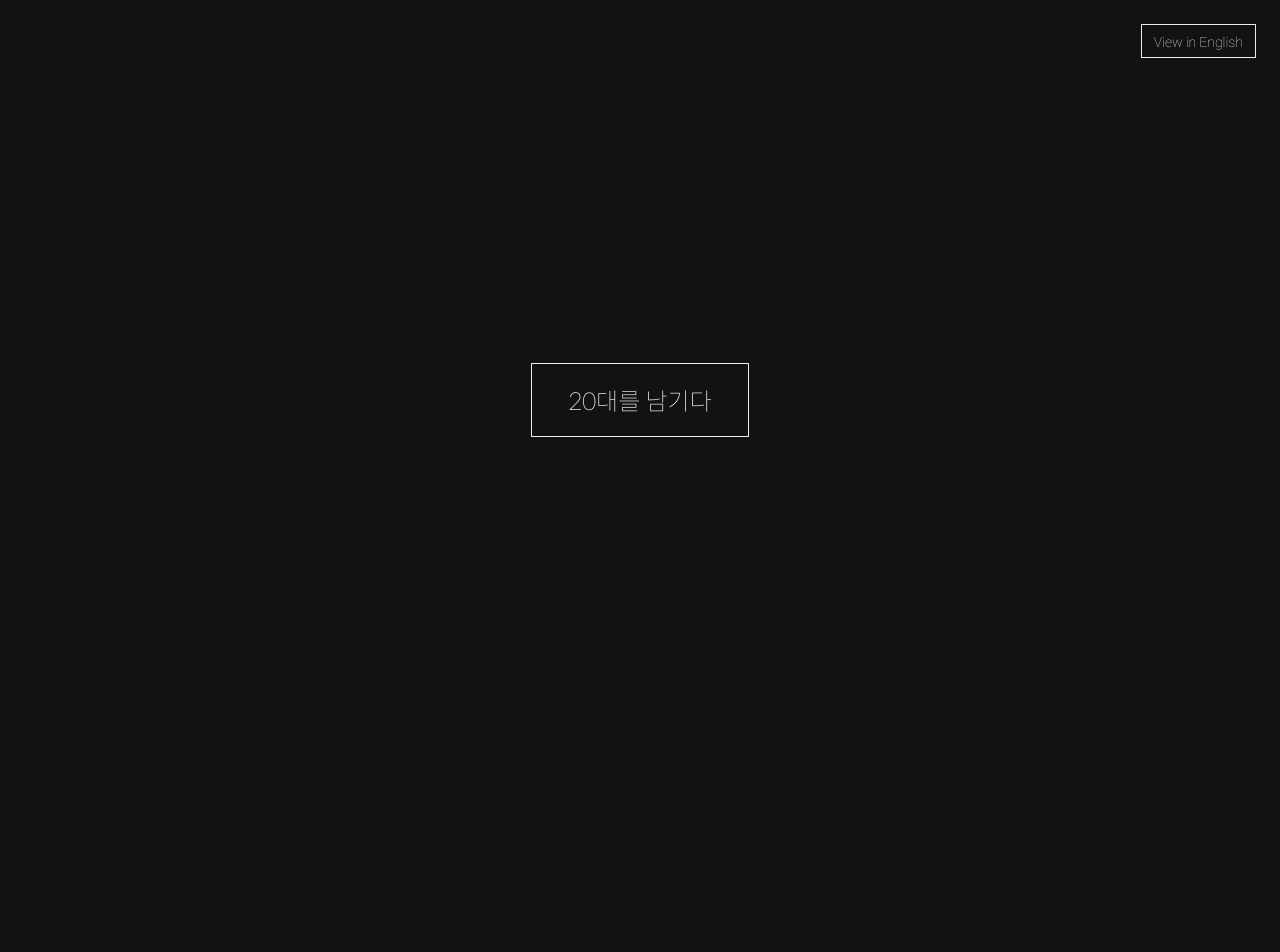
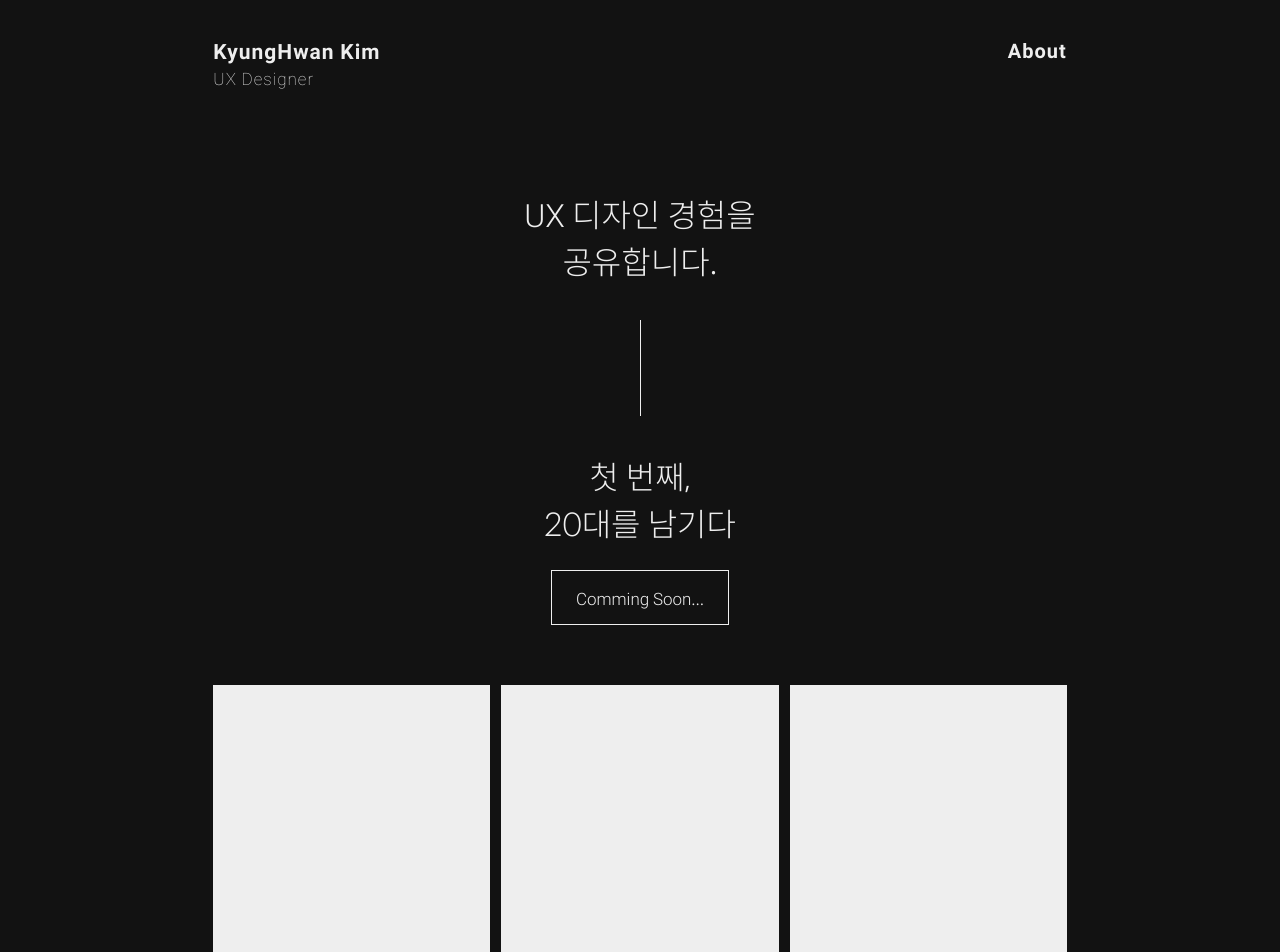
Before and after one commit to dalgudot/share-design, a Next.js app: page / in a window 1280 px wide. Shown: the top 952 px of the page. Before the commit the page ends 800 px from the top, so only its background shows below. Built offline with nearby package versions, Linux system fonts and the light colour scheme.

Commit message:
Home Design Draft

```diff
--- a/src/components/button/lang-change-button.jsx
+++ b/src/components/button/lang-change-button.jsx
@@ -1,8 +1,14 @@
 import styled from "styled-components";
-import { useLanguageChange } from "../func/lang-change-redux";
+import { useSelector, useDispatch } from "react-redux";
 
 const LangChangeButton = () => {
-  const { lang, languageChange } = useLanguageChange();
+  const lang = useSelector((state) => state.language);
+  const dispatch = useDispatch();
+  const languageChange = () =>
+    dispatch({
+      type: "CHANGELANGUAGE",
+    });
+
   return (
     <Button_Language>
       <button onClick={languageChange}>
--- a/src/components/func/lang-change-redux.jsx
+++ /dev/null
@@ -1,11 +0,0 @@
-import { useSelector, useDispatch } from "react-redux";
-
-export const useLanguageChange = () => {
-  const lang = useSelector((state) => state.language);
-  const dispatch = useDispatch();
-  const languageChange = () =>
-    dispatch({
-      type: "CHANGELANGUAGE",
-    });
-  return { lang, languageChange };
-};
--- /dev/null
+++ b/src/components/index/header.jsx
@@ -0,0 +1,79 @@
+import styled from "styled-components";
+import Link from "next/link";
+
+const Header = () => {
+  return (
+    <Container>
+      <Left>
+        <h1>KyungHwan Kim</h1>
+        <h2>UX Designer</h2>
+      </Left>
+      <LineHoverWrap>
+        <Link href="/">
+          <LineHover>About</LineHover>
+        </Link>
+      </LineHoverWrap>
+    </Container>
+  );
+};
+
+export default Header;
+
+const Container = styled.header`
+  padding: 3.5rem 16.66667% 0;
+  display: flex;
+  justify-content: space-between;
+
+  @media all and (max-width: 768px) {
+    padding: 3.5rem 6% 0;
+  }
+`;
+
+const Left = styled.div`
+  h1 {
+    font-size: 2.1rem;
+    font-weight: 700;
+    letter-spacing: 1px;
+  }
+
+  h2 {
+    font-size: 1.7rem;
+    font-weight: 100;
+    letter-spacing: 1px;
+    margin-top: -1px;
+  }
+`;
+
+const LineHoverWrap = styled.div`
+  position: relative;
+  display: block;
+  padding-bottom: 3px;
+  height: 2.4rem;
+`;
+
+const LineHover = styled.a`
+  font-size: 2rem;
+  font-weight: 700;
+  letter-spacing: 1px;
+  color: var(--white);
+
+  &:after {
+    content: "";
+    position: absolute;
+    width: 100%;
+    height: 3px;
+    bottom: -10px;
+    left: 0;
+    background-color: var(--white);
+    transform: scaleX(0);
+    transform-origin: bottom right;
+    transition: transform 0.3s;
+  }
+
+  &:hover {
+    &:after {
+      transform-origin: bottom left;
+      transform: scaleX(1);
+    }
+  }
+`;
--- a/src/components/lang/head-info/head-info-text.jsx
+++ b/src/components/lang/head-info/head-info-text.jsx
@@ -1,5 +1,5 @@
 export const indexInfo = {
-  title: "KHK DESIGN",
+  title: "KyungHwan Kim",
   icoImage: "/kh.ico",
   description: "UI/UX 디자인 경험을 공유합니다",
   url: "https://khk-design.kr/",
--- a/src/pages/index.js
+++ b/src/pages/index.js
@@ -3,37 +3,40 @@ import { indexInfo } from "../components/lang/head-info/head-info-text";
 import Link from "next/link";
 import styled from "styled-components";
 import { motion } from "framer-motion";
-import { k } from "../components/lang/index/ko-index";
-import { e } from "../components/lang/index/en-index";
 import LangChangeButton from "../components//button/lang-change-button";
-import { useSelector } from "react-redux";
-
-//Framer Motion
-const buttonVariants = {
-  hover: {
-    scale: 1.1,
-    // transition: {
-    //   yoyo: Infinity,
-    // },
-  },
-};
+import Header from "../components/index/header";
 
 const Index = () => {
-  const lang = useSelector((state) => state.language);
   return (
     <>
       <HeadInfo info={indexInfo} />
-      <LangChangeButton />
+      {/* <LangChangeButton /> */}
 
+      <Header />
       <CenterAlign>
-        <Link href="twenties-gallary">
-          <a>
-            <motion.button variants={buttonVariants} whileHover="hover">
-              {`${lang}` === "ko" ? k.twenty : e.twenty}
-            </motion.button>
-          </a>
-        </Link>
+        <MainText>
+          {/* Gradient Color Github Reference 참고 */}
+          UX 디자인 경험을
+          <br />
+          공유합니다.
+        </MainText>
+        <CenterLine />
+        <SubjectText>
+          첫 번째,
+          <br />
+          20대를 남기다
+        </SubjectText>
+        <SubjectButton>Comming Soon...</SubjectButton>
+        <SubjectList>
+          <li></li>
+          <div></div>
+          <li></li>
+          <div></div>
+          <li></li>
+        </SubjectList>
       </CenterAlign>
+
+      <Footer />
     </>
   );
 };
@@ -41,20 +44,67 @@ const Index = () => {
 export default Index;
 
 const CenterAlign = styled.section`
-  width: 100vw;
-  position: absolute;
-  top: 50%;
-  transform: translateY(-50%);
+  margin-top: 10rem;
   display: flex;
-  justify-content: center;
+  flex-direction: column;
   align-items: center;
+`;
 
-  button {
-    font-size: 24px;
-    font-weight: 100;
-    color: var(--white);
-    padding: 18px 36px;
-    background-color: transparent;
-    border: solid 1px var(--white);
+const MainText = styled.h1`
+  font-size: 3.2rem;
+  font-weight: 300;
+  text-align: center;
+  /* -webkit-text-fill-color: transparent;
+  box-decoration-break: clone;
+  background: -webkit-linear-gradient(-70deg, #db469f, #2188ff);
+  background-clip: text; */
+`;
+
+const CenterLine = styled.div`
+  width: 0.5px;
+  height: 9.6rem;
+  margin-top: 3.6rem;
+  background-color: var(--white);
+`;
+
+const SubjectText = styled.h1`
+  font-size: 3.2rem;
+  font-weight: 300;
+  text-align: center;
+  margin-top: 3.6rem;
+`;
+
+const SubjectButton = styled.button`
+  font-size: 1.7rem;
+  font-weight: 300;
+  color: var(--white);
+  padding: 14px 24px;
+  background-color: transparent;
+  border: solid 1px var(--white);
+  margin-top: 2.4rem;
+`;
+
+const SubjectList = styled.ul`
+  width: 100%;
+  padding: 6rem 16.66667% 0;
+  display: flex;
+  justify-content: space-between;
+
+  @media all and (max-width: 768px) {
+    padding: 6rem 6% 0;
+  }
+
+  li {
+    width: 100%;
+    height: 36rem;
+    background-color: var(--white);
+  }
+
+  div {
+    padding-left: 1.1rem;
   }
 `;
+
+const Footer = styled.footer`
+  height: 10rem;
+`;
--- a/src/styles/font.css
+++ b/src/styles/font.css
@@ -1,16 +1,28 @@
-h1 {
-  color: var(--white);
+html {
+  font-size: 10px; /* rem을 위한 Setting */
 }
 
-h2 {
+@media all and (max-width: 768px) {
+  html {
+    font-size: 8px;
+  }
+}
+
+h1,
+h2,
+h3,
+h4,
+h5,
+h6,
+p {
   color: var(--white);
-  font-weight: 100;
 }
 
 /* S of Spoqa Han Sans */
 @font-face {
   font-family: "Korean, Number is SpoqaHanSans & English is Roboto";
   font-weight: 700;
+  font-style: normal;
   src: url("/fonts/Spoqa Han Sans Bold.woff2"),
     url("/fonts/Spoqa Han Sans Bold.woff"),
     url("/fonts/Spoqa Han Sans Bold.ttf");
@@ -19,6 +31,7 @@ h2 {
 @font-face {
   font-family: "Korean, Number is SpoqaHanSans & English is Roboto";
   font-weight: 400;
+  font-style: normal;
   src: url("/fonts/Spoqa Han Sans Regular.woff2"),
     url("/fonts/Spoqa Han Sans Regular.woff"),
     url("/fonts/Spoqa Han Sans Regular.ttf");
@@ -27,6 +40,7 @@ h2 {
 @font-face {
   font-family: "Korean, Number is SpoqaHanSans & English is Roboto";
   font-weight: 300;
+  font-style: normal;
   src: url("/fonts/Spoqa Han Sans Light.woff2"),
     url("/fonts/Spoqa Han Sans Light.woff"),
     url("/fonts/Spoqa Han Sans Light.ttf");
@@ -35,6 +49,7 @@ h2 {
 @font-face {
   font-family: "Korean, Number is SpoqaHanSans & English is Roboto";
   font-weight: 100;
+  font-style: normal;
   src: url("/fonts/Spoqa Han Sans Thin.woff2"),
     url("/fonts/Spoqa Han Sans Thin.woff"),
     url("/fonts/Spoqa Han Sans Thin.ttf");
@@ -46,6 +61,7 @@ h2 {
 @font-face {
   font-family: "Korean, Number is SpoqaHanSans & English is Roboto";
   font-weight: 100;
+  font-style: normal;
   src: url("/fonts/roboto-v20-latin-100.woff2") format("woff2"),
     url("/fonts/roboto-v20-latin-100.woff") format("woff"),
     url("/fonts/roboto-v20-latin-100.ttf") format("truetype");
@@ -55,6 +71,7 @@ h2 {
 @font-face {
   font-family: "Korean, Number is SpoqaHanSans & English is Roboto";
   font-weight: 300;
+  font-style: normal;
   src: url("/fonts/roboto-v20-latin-300.woff2") format("woff2"),
     url("/fonts/roboto-v20-latin-300.woff") format("woff"),
     url("/fonts/roboto-v20-latin-300.ttf") format("truetype");
@@ -64,6 +81,7 @@ h2 {
 @font-face {
   font-family: "Korean, Number is SpoqaHanSans & English is Roboto";
   font-weight: 400;
+  font-style: normal;
   src: url("/fonts/roboto-v20-latin-regular.woff2") format("woff2"),
     url("/fonts/roboto-v20-latin-regular.woff") format("woff"),
     url("/fonts/roboto-v20-latin-regular.ttf") format("truetype");
@@ -73,6 +91,7 @@ h2 {
 @font-face {
   font-family: "Korean, Number is SpoqaHanSans & English is Roboto";
   font-weight: 700;
+  font-style: normal;
   src: url("/fonts/roboto-v20-latin-700.woff2") format("woff2"),
     url("/fonts/roboto-v20-latin-700.woff") format("woff"),
     url("/fonts/roboto-v20-latin-700.ttf") format("truetype");
```
